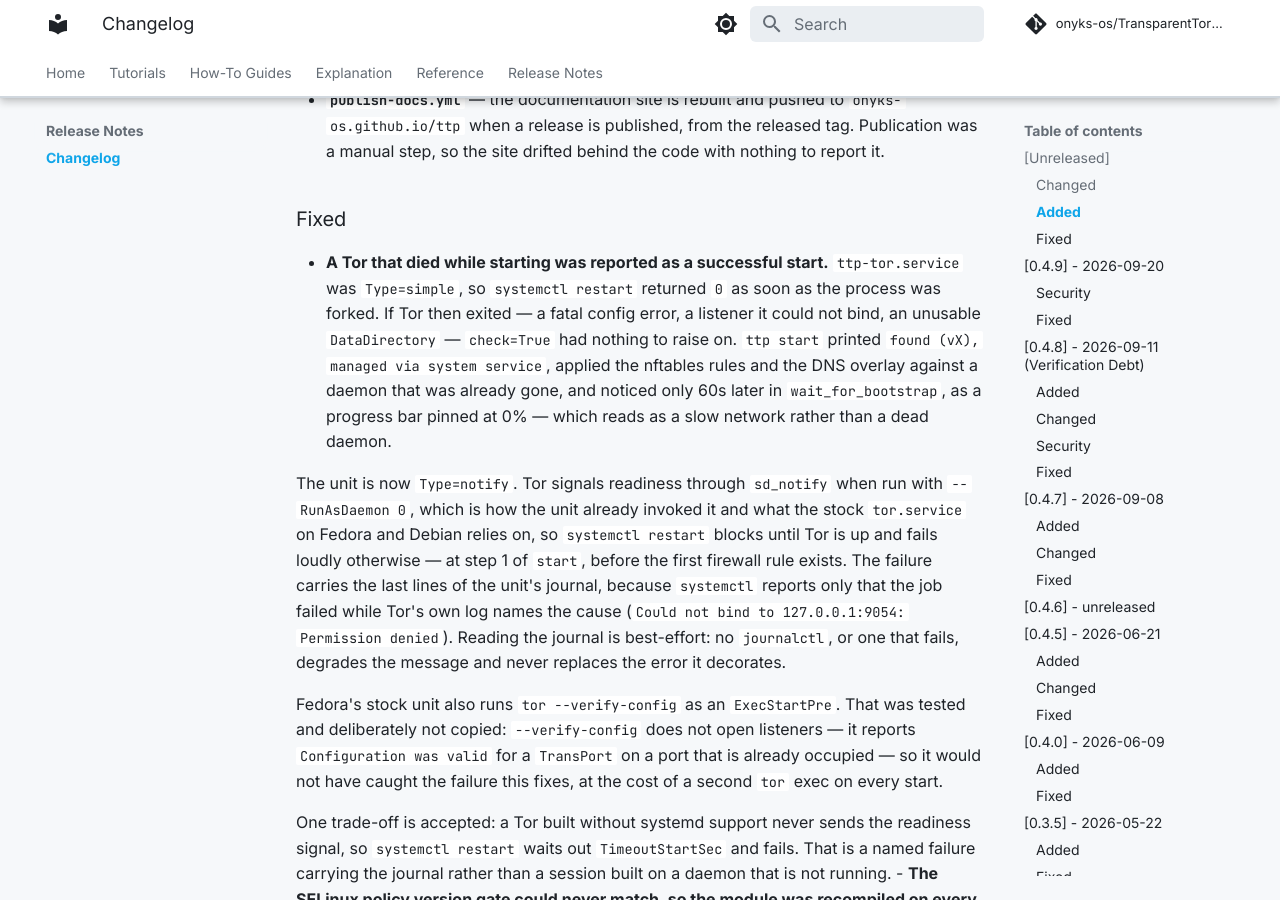
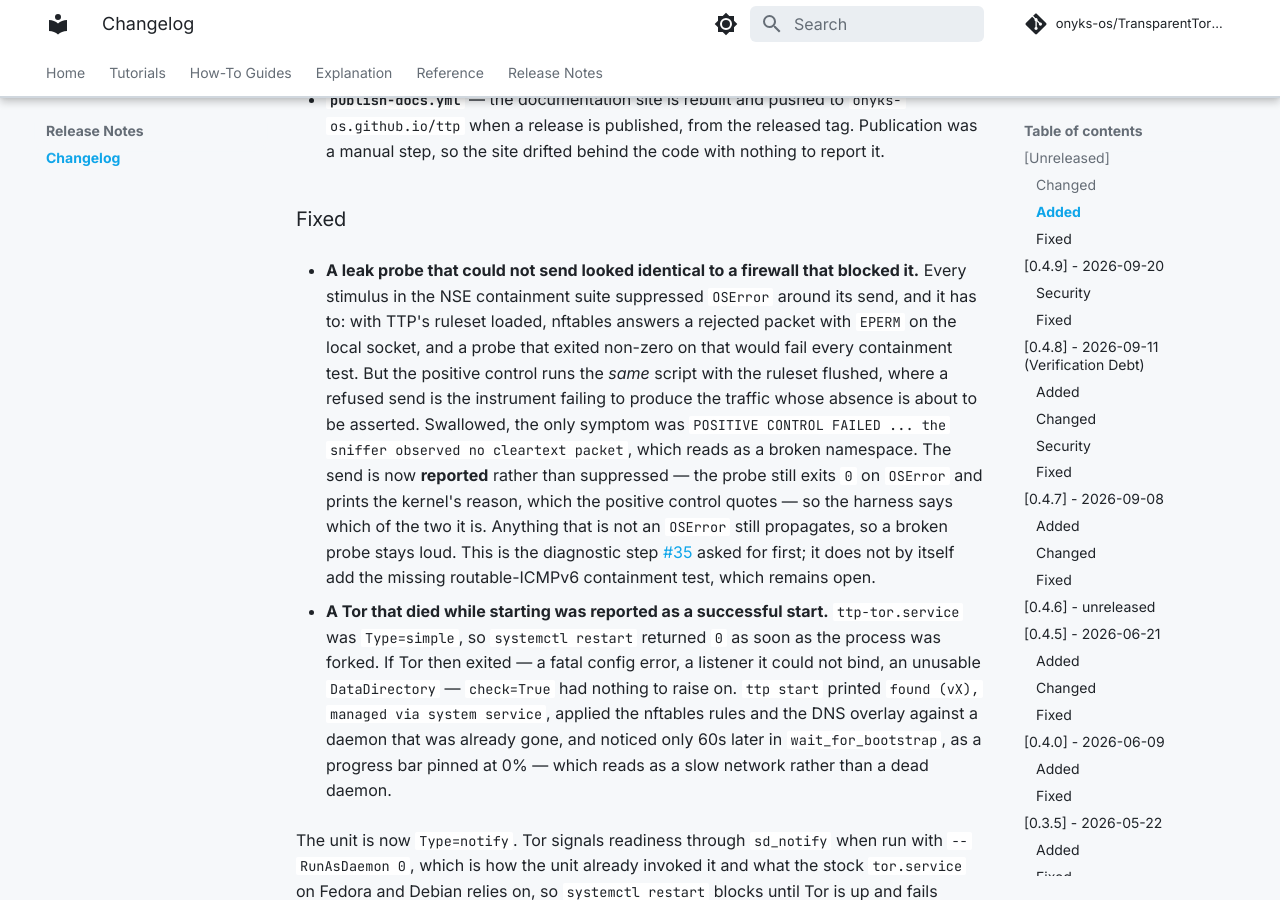
Before and after one commit to onyks-os/TransparentTorProxy, an MkDocs documentation site: the page built from docs/web/release-notes/changelog.md, in a window 1280 px wide and 900 px high, scrolled down 3454 px. Built offline with MkDocs 1.6.1 and Material for MkDocs 9.7.7, drawn with Linux system fonts in a browser that asks for light colours; comment, search, counter and statistics services are not loaded.

Commit message:
test(nse): report a probe's refused send instead of swallowing it (#55)
Every stimulus in the containment suite wrapped its send in
`contextlib.suppress(OSError)`, and it had to. With TTP's ruleset loaded,
nftables answers a rejected packet with EPERM on the local socket; a probe
that exited non-zero on that would fail every containment test in the file.

The positive control runs the same script with the ruleset flushed, and
there the same OSError means something else entirely: the instrument failed
to produce the traffic whose absence the next assertion is about to claim.
Suppressed, the two are indistinguishable, and the only thing the operator
sees is "the sniffer observed no cleartext packet" — which reads as a broken
namespace rather than a probe that never sent.

That misreading is what left #35 unresolved across two CI cycles: the
routable-ICMPv6 echo fails its own positive control, 3 packets captured on
one runner and 0 on the other, and the cheapest hypothesis (the raw sendto
being refused and swallowed) could not be confirmed or excluded from the
logs.

So the send is reported, not suppressed. `reporting_send` builds the probe's
try/except: on success it prints `send: ok`, on OSError it prints the
kernel's reason and still exits 0, and anything that is not an OSError
propagates so a typo in a probe stays loud. `_python_in_ns` returns what the
probe printed, and the positive control quotes it in its failure message.

The fragment lives in `tests/nse_stimuli.py` rather than inside the NSE
module, for the same reason the classifier does: that module skips itself
unless the process is root with NSE installed, so anything defined in it is
unreachable from the ordinary unit run. `tests/test_nse_stimuli.py`
exercises it with the local interpreter against a closed socket and
loopback — no namespace, no privileges, no network.

This does not close #35. The missing routable-ICMPv6 containment test still
needs a run with root; this is the step that will say why it fails.

Signed-off-by: onyks-os <129986281+onyks-os@users.noreply.github.com>
Co-authored-by: Claude Opus 5 <noreply@anthropic.com>

```diff
--- a/docs/web/release-notes/changelog.md
+++ b/docs/web/release-notes/changelog.md
@@ -156,6 +156,24 @@ and this project adheres to [Semantic Versioning](https://semver.org/spec/v2.0.0
   nothing to report it.
 
 ### Fixed
+
+- **A leak probe that could not send looked identical to a firewall that
+  blocked it.** Every stimulus in the NSE containment suite suppressed
+  `OSError` around its send, and it has to: with TTP's ruleset loaded,
+  nftables answers a rejected packet with `EPERM` on the local socket, and a
+  probe that exited non-zero on that would fail every containment test. But
+  the positive control runs the *same* script with the ruleset flushed, where
+  a refused send is the instrument failing to produce the traffic whose
+  absence is about to be asserted. Swallowed, the only symptom was
+  `POSITIVE CONTROL FAILED ... the sniffer observed no cleartext packet`,
+  which reads as a broken namespace. The send is now **reported** rather than
+  suppressed — the probe still exits `0` on `OSError` and prints the kernel's
+  reason, which the positive control quotes — so the harness says which of the
+  two it is. Anything that is not an `OSError` still propagates, so a broken
+  probe stays loud. This is the diagnostic step
+  [#35](https://github.com/onyks-os/TransparentTorProxy/issues/35) asked for
+  first; it does not by itself add the missing routable-ICMPv6 containment
+  test, which remains open.
 
 - **A Tor that died while starting was reported as a successful start.**
   `ttp-tor.service` was `Type=simple`, so `systemctl restart` returned `0` as
```
Also changed, not shown: CHANGELOG.md (+18 -0 lines), 3 other files.
